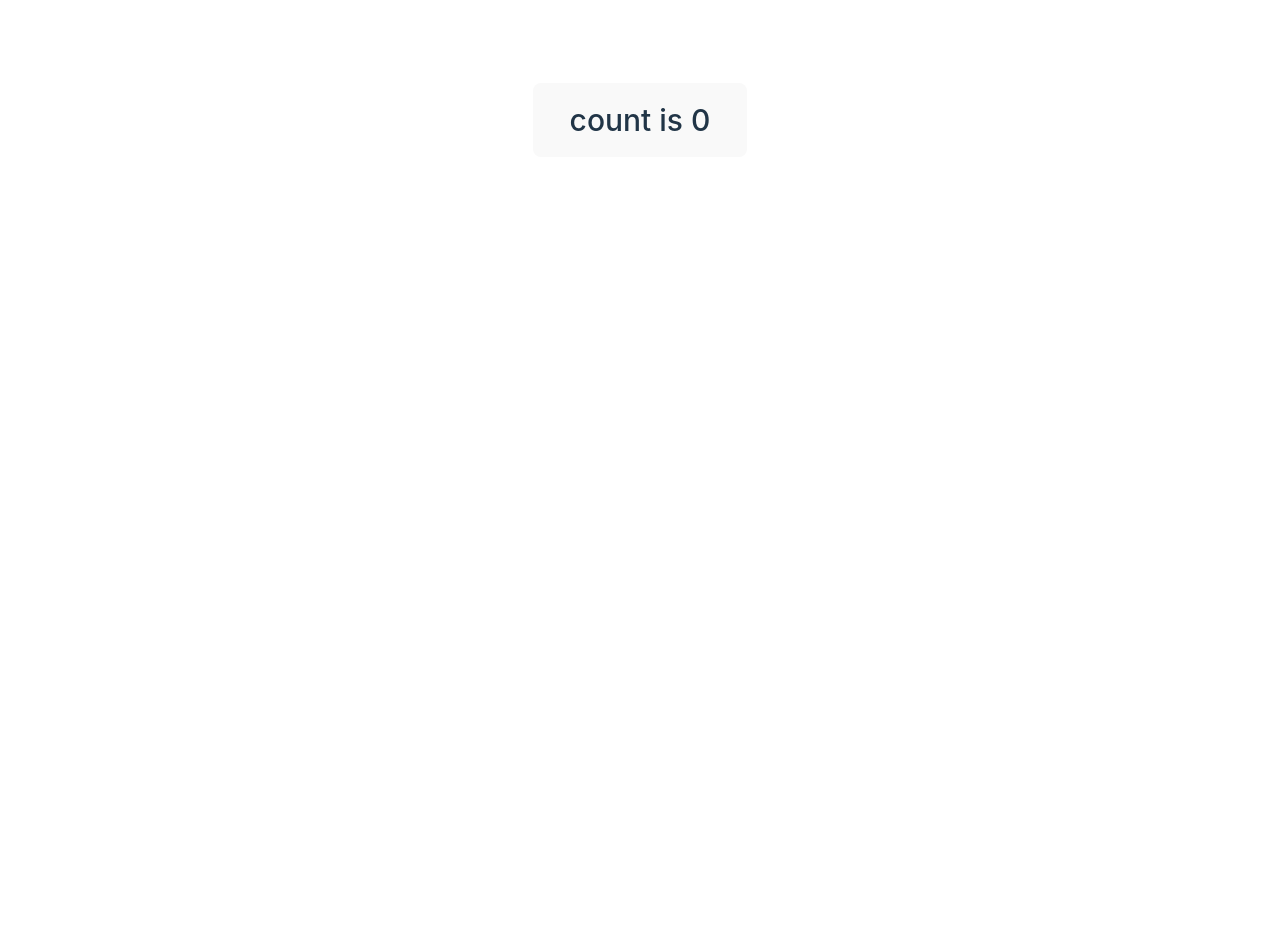
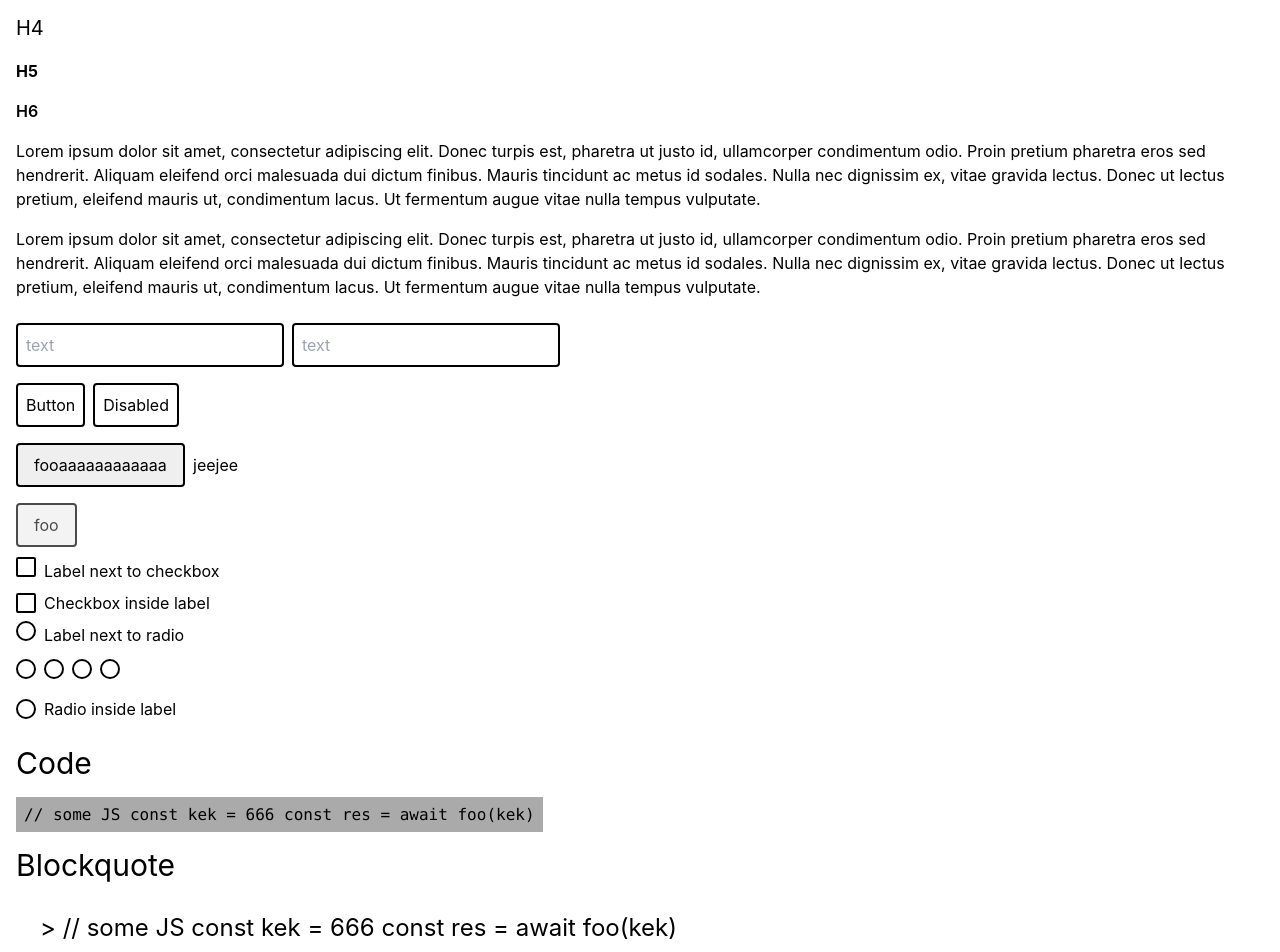
Before and after one commit to renodesu/vite-starter, a React (Vite) app: page / in a window 1280 px wide. Shown: the part 280-1232 px from the top of the page. Before the commit the page ends 800 px from the top, so only its background shows below. Built offline with nearby package versions, Linux system fonts and the light colour scheme.

Commit message:
Add typography stuff

```diff
--- a/src/App.tsx
+++ b/src/App.tsx
@@ -1,12 +1,14 @@
 import { RecoilRoot } from 'recoil'
-import './App.scss'
+// import './App.scss'
 import Index from './Index'
+import Typography from './Typography'
 
 function App() {
   return (
     <RecoilRoot>
-      <div className="App">
+      <div className="p-4">
         <Index />
+        <Typography />
       </div>
     </RecoilRoot>
   )
--- a/src/Index.tsx
+++ b/src/Index.tsx
@@ -6,11 +6,9 @@ const Index = () => {
 
   return (
     <div>
-      <h1>
-        <button onClick={() => setCount(count => count + 1)}>
-          count is {count}
-        </button>
-      </h1>
+      <button onClick={() => setCount(count => count + 1)}>
+        count is {count}
+      </button>
     </div>
   )
 }
--- /dev/null
+++ b/src/Typography.tsx
@@ -0,0 +1,107 @@
+const Typography = () => {
+  return (
+    <div>
+      <div>
+        <h1>H1</h1>
+        <h2>H2</h2>
+        <h3>H3</h3>
+        <h4>H4</h4>
+        <h5>H5</h5>
+        <h6>H6</h6>
+      </div>
+      <div>
+        <p>
+          Lorem ipsum dolor sit amet, consectetur adipiscing elit. Donec turpis
+          est, pharetra ut justo id, ullamcorper condimentum odio. Proin pretium
+          pharetra eros sed hendrerit. Aliquam eleifend orci malesuada dui
+          dictum finibus. Mauris tincidunt ac metus id sodales. Nulla nec
+          dignissim ex, vitae gravida lectus. Donec ut lectus pretium, eleifend
+          mauris ut, condimentum lacus. Ut fermentum augue vitae nulla tempus
+          vulputate.
+        </p>
+        <p>
+          Lorem ipsum dolor sit amet, consectetur adipiscing elit. Donec turpis
+          est, pharetra ut justo id, ullamcorper condimentum odio. Proin pretium
+          pharetra eros sed hendrerit. Aliquam eleifend orci malesuada dui
+          dictum finibus. Mauris tincidunt ac metus id sodales. Nulla nec
+          dignissim ex, vitae gravida lectus. Donec ut lectus pretium, eleifend
+          mauris ut, condimentum lacus. Ut fermentum augue vitae nulla tempus
+          vulputate.
+        </p>
+      </div>
+      <div>
+        <div>
+          <input type="text" name="" id="" placeholder="text" />
+          <input type="password" name="" id="" placeholder="text" />
+        </div>
+        <button>Button</button>
+        <button disabled>Disabled</button>
+        <div>
+          <select name="" id="">
+            <option value="foo">fooaaaaaaaaaaaa</option>
+            <option value="bar">bar</option>
+            <option value="baz">baz</option>
+          </select>
+          jeejee
+        </div>
+        <div>
+          <select name="" id="" disabled>
+            <option value="foo">foo</option>
+          </select>
+        </div>
+        <div>
+          <input type="checkbox" name="kek" id="kek" />
+          <label htmlFor="kek">Label next to checkbox</label>
+        </div>
+        <div>
+          <label htmlFor="">
+            <input type="checkbox" name="" id="" />
+            Checkbox inside label
+          </label>
+        </div>
+        <div>
+          <input type="radio" name="" id="" />
+          <label htmlFor="">Label next to radio</label>
+        </div>
+        <div className="py-2">
+          <input type="radio" name="foo" id="" />
+          <input type="radio" name="foo" id="" />
+          <input type="radio" name="foo" id="" />
+          <input type="radio" name="foo" id="" />
+        </div>
+        <div>
+          <label htmlFor="a1">
+            <input type="radio" name="" id="a1" />
+            Radio inside label
+          </label>
+        </div>
+        <div>
+          <h2>Code</h2>
+          <code>// some JS const kek = 666 const res = await foo(kek)</code>
+        </div>
+        <div>
+          <h2>Blockquote</h2>
+          <blockquote>
+            // some JS const kek = 666 const res = await foo(kek)
+          </blockquote>
+        </div>
+        <div>
+          <ul>
+            <li>Foo</li>
+            <li>Bar</li>
+            <li>Baz</li>
+          </ul>
+        </div>
+        <div>
+          <ol>
+            <li>Foo</li>
+            <li>Bar</li>
+            <li>Baz</li>
+          </ol>
+        </div>
+      </div>
+    </div>
+  )
+}
+
+export default Typography
--- a/src/index.scss
+++ b/src/index.scss
@@ -3,76 +3,125 @@
 @tailwind utilities;
 
 :root {
+  --dark-color: rgba(255, 255, 255, 0.87);
+  --light-color: #000;
+
   font-family: Inter, Avenir, Helvetica, Arial, sans-serif;
   font-size: 16px;
   line-height: 24px;
   font-weight: 400;
 
   color-scheme: light dark;
-  color: rgba(255, 255, 255, 0.87);
-  background-color: #242424;
 
   font-synthesis: none;
   text-rendering: optimizeLegibility;
   -webkit-font-smoothing: antialiased;
   -moz-osx-font-smoothing: grayscale;
   -webkit-text-size-adjust: 100%;
-}
 
-a {
-  font-weight: 500;
-  color: #646cff;
-  text-decoration: inherit;
-}
-a:hover {
-  color: #535bf2;
-}
-
-body {
-  margin: 0;
-  display: flex;
-  place-items: center;
-  min-width: 320px;
-  min-height: 100vh;
-}
-
-h1 {
-  font-size: 3.2em;
-  line-height: 1.1;
-}
-
-button {
-  border-radius: 8px;
-  border: 1px solid transparent;
-  padding: 0.6em 1.2em;
-  font-size: 1em;
-  font-weight: 500;
-  font-family: inherit;
-  background-color: #1a1a1a;
-  cursor: pointer;
-  transition: border-color 0.25s;
-}
-button:hover {
-  border-color: #646cff;
-}
-button:focus,
-button:focus-visible {
-  outline: 4px auto -webkit-focus-ring-color;
+  --main-color: var(--dark-color);
+  --secondary-color: var(--dark-color);
+  color: var(--main-color);
 }
 
 @media (prefers-color-scheme: light) {
   :root {
-    color: #213547;
-    background-color: #ffffff;
-  }
-  a:hover {
-    color: #747bff;
-  }
-  button {
-    background-color: #f9f9f9;
+    --main-color: var(--light-color);
+    color: var(--main-color);
   }
 }
 
 h1 {
+  @apply text-5xl;
+}
+h2 {
   @apply text-3xl;
 }
+h3 {
+  @apply text-2xl;
+}
+h4 {
+  @apply text-xl;
+}
+h5 {
+  @apply font-bold;
+}
+h6 {
+  @apply font-semibold;
+}
+
+h1,
+h2,
+h3,
+h4,
+h5,
+h6 {
+  @apply my-4;
+  line-height: 150%;
+}
+
+p {
+  @apply leading-6 my-4;
+}
+
+button,
+input[type=""],
+input[type="text"],
+input[type="password"] {
+  @apply p-2 rounded m-2 ml-0;
+  border: 2px solid var(--main-color);
+}
+
+input[type="radio"],
+input[type="checkbox"] {
+  @apply p-0.5 rounded-sm mx-2 ml-0 cursor-pointer w-5 h-5 appearance-none;
+  position: relative;
+  border: 2px solid var(--main-color);
+  &:checked {
+    background-color: var(--main-color);
+    // background-color: lightblue;
+    background-clip: content-box;
+  }
+}
+
+input[type="radio"] {
+  @apply rounded-xl;
+}
+input[type="checkbox"] {
+}
+
+select {
+  @apply p-2 px-4 rounded appearance-none cursor-pointer m-2 ml-0;
+  border: 2px solid var(--main-color);
+
+  option {
+    @apply p-4;
+  }
+}
+label {
+  @apply inline-flex items-center my-1;
+}
+
+ul {
+  li {
+    @apply list-disc list-inside;
+  }
+}
+
+ol {
+  li {
+    @apply list-decimal list-inside;
+  }
+}
+
+blockquote {
+  @apply p-2 my-2 ml-4 text-2xl;
+  &:before {
+    content: "> ";
+  }
+}
+
+code {
+  @apply p-2 my-2;
+  background-color: #aaa;
+}
```
